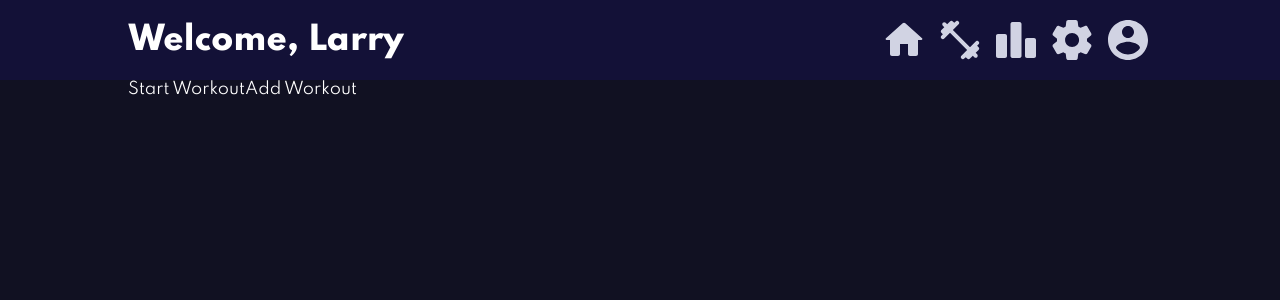
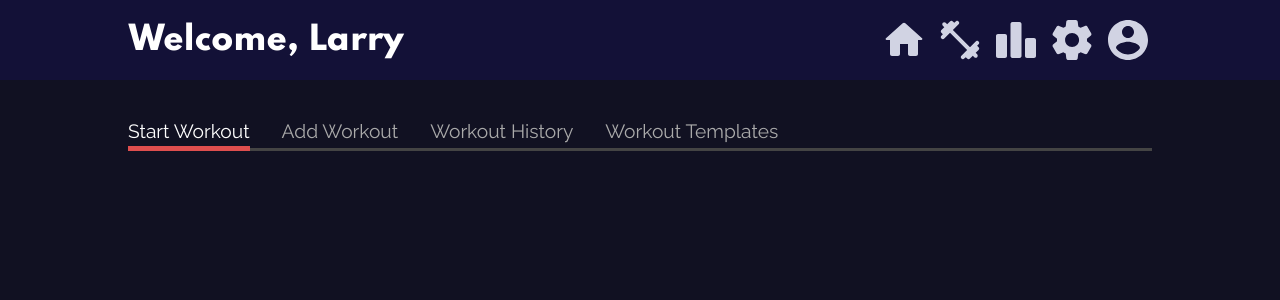
Before and after one commit to Metehan-Altuntekin/workout-diary, a React (Create React App) app: page /workout in a window 1280 px wide. Shown: the top 300 px of the page. Built offline with nearby package versions, Linux system fonts and the light colour scheme.

Commit message:
some styling on page nav

```diff
--- a/src/Pages/Workout.jsx
+++ b/src/Pages/Workout.jsx
@@ -5,9 +5,11 @@ import AddWorkout from "./Workout-Sections/AddWorkout";
 const Workout = () => {
   return (
     <>
-      <nav>
-        <Link to="start-workout">Start Workout</Link>
+      <nav className="sections">
+        <Link to="start-workout" className="active">Start Workout</Link>
         <Link to="add-workout">Add Workout</Link>
+        <Link to="#">Workout History</Link>
+        <Link to="#">Workout Templates</Link>
       </nav>
       <Routes>
         <Route index path="/start-workout" element={<StartWorkout />} />
--- a/src/css/main.css
+++ b/src/css/main.css
@@ -113,4 +113,29 @@ body main {
     padding-right: 10vw;
   }
 }
+
+body main nav.sections {
+  width: 100%;
+  display: -ms-grid;
+  display: grid;
+  -ms-grid-columns: (auto)[99];
+      grid-template-columns: repeat(99, auto);
+  gap: 2rem;
+  margin: 5vh 0;
+  -webkit-box-shadow: inset 0px -3px #444;
+          box-shadow: inset 0px -3px #444;
+}
+
+body main nav.sections a {
+  font-family: Raleway, sans-serif;
+  font-size: clamp(1rem, 1.5vmax, 1.6rem);
+  white-space: nowrap;
+  color: #aaa;
+  padding-bottom: 0.2em;
+}
+
+body main nav.sections a.active {
+  color: #fff;
+  border-bottom: 5px solid #DE4E4E;
+}
 /*# sourceMappingURL=main.css.map */
--- a/src/css/main.scss
+++ b/src/css/main.scss
@@ -64,5 +64,27 @@ body{
   }
   main{
     @include padding-sides;
+
+    nav.sections{
+      width: 100%;
+      display: grid;
+      grid-template-columns: repeat(99, auto);
+      gap: 2rem;
+      margin: 5vh 0;
+      //border-bottom: 2px solid #444;
+      box-shadow: inset 0px -3px #444;
+      a{
+        font-family: Raleway, sans-serif;
+        font-size: clamp(1rem, 1.5vmax, 1.6rem);
+        white-space: nowrap;
+        color: #aaa;
+        padding-bottom: 0.2em;
+
+        &.active{
+          color: #fff;
+          border-bottom: 5px solid #DE4E4E;
+        }
+      }
+    }
   }
 }
```
Also changed, not shown: 1 other file (tests, documents, lock files or other folders).
